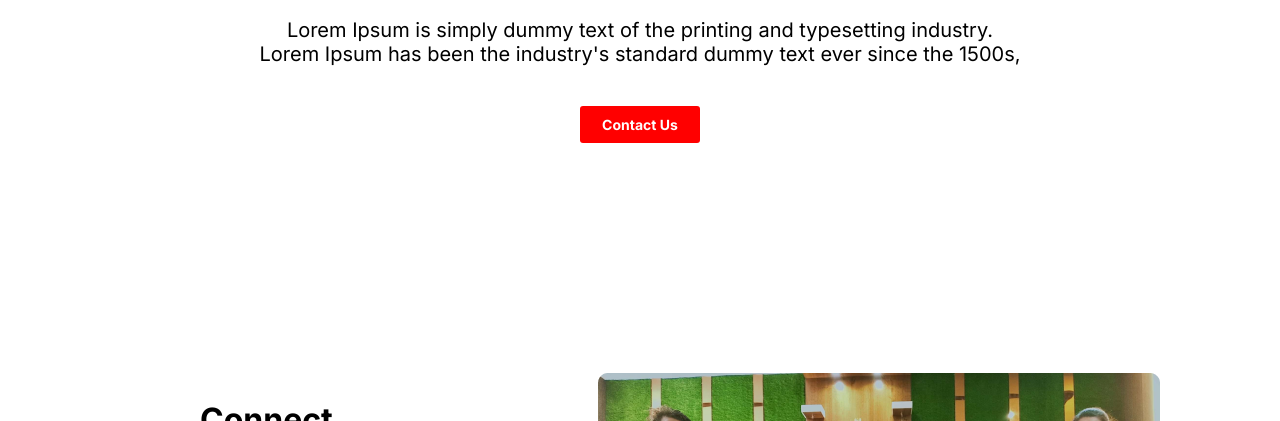
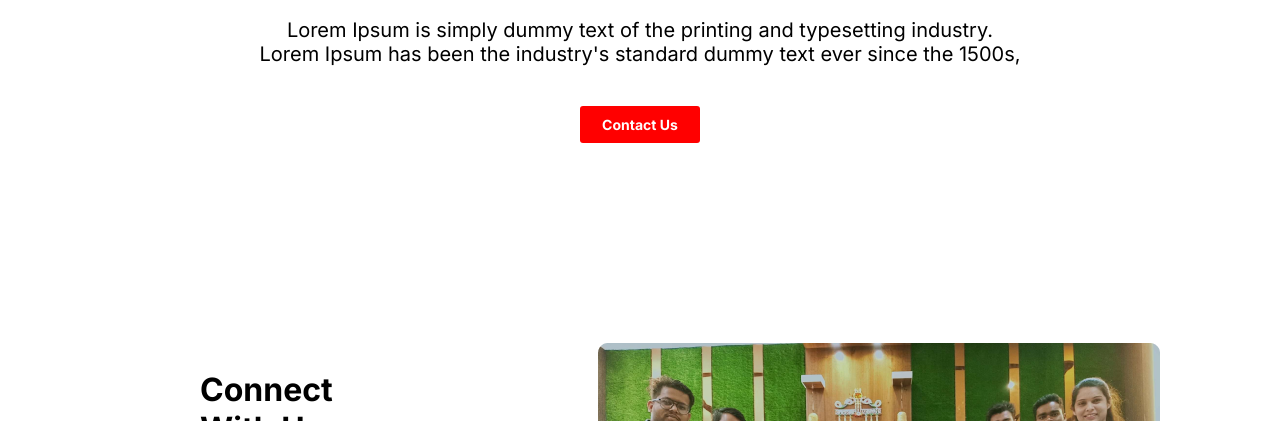
Before and after one commit to makresh-dev/evdt-practice, a plain HTML site: page EVDT Landing Page/index.html in a window 1280 px wide. Shown: the part 379-800 px from the top of the page. Drawn offline with Linux system fonts and the light colour scheme.

Commit message:
Second Commit

```diff
--- a/EVDT Landing Page/style.css
+++ b/EVDT Landing Page/style.css
@@ -142,7 +142,7 @@ body {
 }
 
 .bd1a {
-    padding-bottom: 180px;
+    padding-bottom: 150px;
 }
 
 
```
